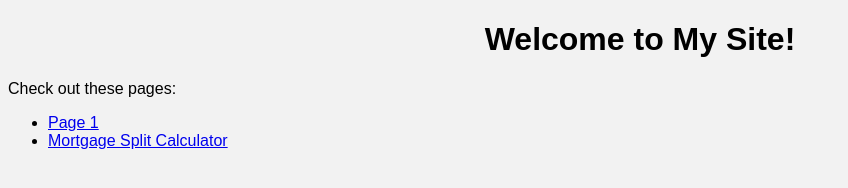
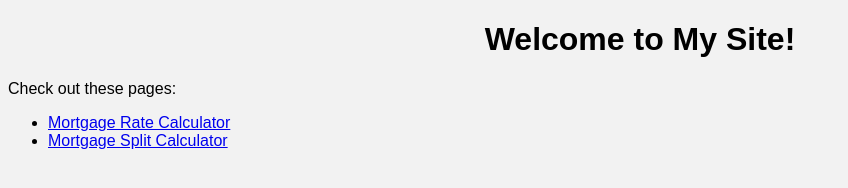
Before and after one commit to AmzharTech/amzhartech.github.io, a plain HTML site: page index.html in a window 1280 px wide. Shown: the whole page, without its empty margins (0-848 px from the left). Drawn offline with Linux system fonts and the light colour scheme.

Commit message:
Update index.html

```diff
--- a/index.html
+++ b/index.html
@@ -10,7 +10,7 @@
 	<p>Check out these pages:</p>
 
 	<ul>
-		<li><a href="page1.html">Page 1</a></li>
+		<li><a href="mortgagecalc.html">Mortgage Rate Calculator</a></li>
 		<li><a href="mortgagesplitter.html">Mortgage Split Calculator</a></li>
 	</ul>
 </body>
```
